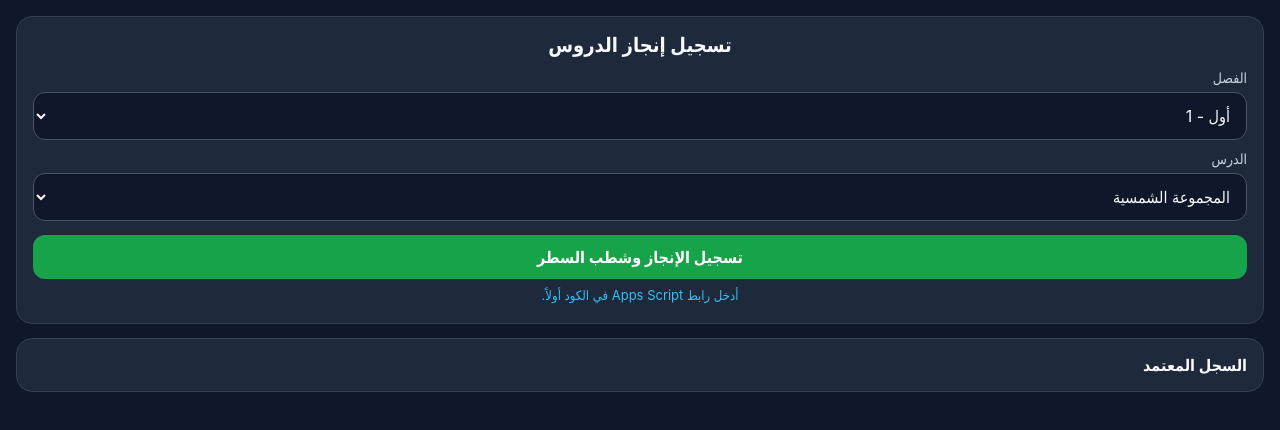
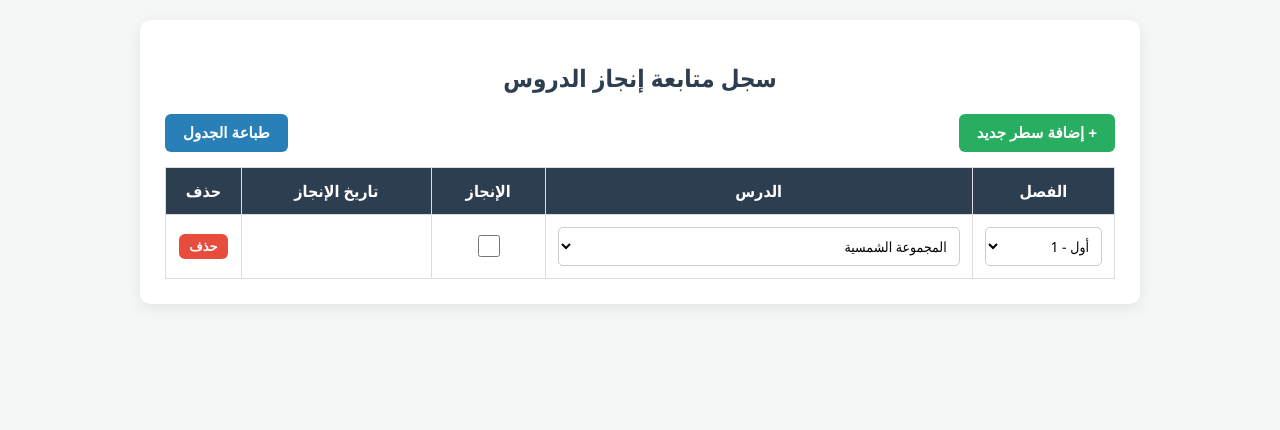
Before and after one commit to taas2079/lessons, a plain HTML site: page index.html in a window 1280 px wide. Drawn offline with Linux system fonts and the light colour scheme.

Commit message:
Refactor index.html for improved layout and styles

```diff
--- a/index.html
+++ b/index.html
@@ -1,151 +1,306 @@
 <!DOCTYPE html>
 <html lang="ar" dir="rtl">
 <head>
-  <meta charset="UTF-8" />
-  <meta name="viewport" content="width=device-width, initial-scale=1.0, maximum-scale=1.0, user-scalable=no" />
-  <meta name="apple-mobile-web-app-capable" content="yes" />
-  <meta name="apple-mobile-web-app-title" content="متابعة الدروس" />
-  <title>متابعة الدروس</title>
+    <meta charset="UTF-8">
+    <meta name="viewport" content="width=device-width, initial-scale=1.0">
+    <title>متابعة إنجاز الدروس</title>
     <style>
-    * { box-sizing: border-box; font-family: -apple-system, BlinkMacSystemFont, "Segoe UI", Tahoma, sans-serif; }
-    body { margin: 0; background: #0f172a; color: #f8fafc; padding: 16px; }
-    .card { background: #1e293b; border-radius: 16px; padding: 16px; margin-bottom: 14px; border: 1px solid #334155; }
-    h1 { margin: 0 0 12px; font-size: 20px; text-align: center; }
-    label { display: block; margin: 10px 0 6px; font-size: 14px; color: #cbd5e1; }
-    select, button { width: 100%; border-radius: 12px; font-size: 16px; padding: 12px; border: none; }
-    select { background: #0f172a; color: #f8fafc; border: 1px solid #475569; }
-    .btn-save { margin-top: 14px; background: #16a34a; color: #fff; font-weight: 700; cursor: pointer; }
-    .btn-save:disabled { opacity: 0.5; }
-    .item { background: #0f172a; border-radius: 12px; padding: 12px; margin-top: 10px; display: flex; align-items: center; justify-content: space-between; gap: 10px; border: 1px solid #334155; }
-    .item.done { background: #2a1215; border-color: #dc2626; }
-    .item.done .title { text-decoration: line-through; color: #f87171; }
-    .title { font-size: 15px; font-weight: 600; }
-    .meta { font-size: 12px; color: #94a3b8; margin-top: 4px; }
-    input[type="checkbox"] { width: 24px; height: 24px; accent-color: #dc2626; cursor: pointer; }
-    .status { text-align: center; font-size: 13px; color: #38bdf8; min-height: 20px; margin-top: 8px; }
+        body {
+            font-family: 'Segoe UI', Tahoma, Geneva, Verdana, sans-serif;
+            background-color: #f4f7f6;
+            margin: 0;
+            padding: 20px;
+            color: #333;
+        }
+        .container {
+            max-width: 950px;
+            margin: 0 auto;
+            background: #fff;
+            padding: 25px;
+            border-radius: 10px;
+            box-shadow: 0 4px 15px rgba(0,0,0,0.08);
+        }
+        h1 {
+            text-align: center;
+            color: #2c3e50;
+            margin-bottom: 20px;
+            font-size: 24px;
+        }
+        .controls {
+            display: flex;
+            justify-content: space-between;
+            margin-bottom: 15px;
+            gap: 10px;
+        }
+        button {
+            background-color: #27ae60;
+            color: white;
+            border: none;
+            padding: 10px 18px;
+            border-radius: 6px;
+            cursor: pointer;
+            font-size: 15px;
+            font-weight: bold;
+            transition: background 0.3s;
+        }
+        button:hover {
+            background-color: #219150;
+        }
+        button.print-btn {
+            background-color: #2980b9;
+        }
+        button.print-btn:hover {
+            background-color: #2471a3;
+        }
+        button.delete-btn {
+            background-color: #e74c3c;
+            padding: 5px 10px;
+            font-size: 13px;
+        }
+        button.delete-btn:hover {
+            background-color: #c0392b;
+        }
+        table {
+            width: 100%;
+            border-collapse: collapse;
+            margin-top: 10px;
+        }
+        th, td {
+            border: 1px solid #dcdde1;
+            padding: 12px;
+            text-align: center;
+            position: relative;
+        }
+        th {
+            background-color: #2c3e50;
+            color: white;
+            font-weight: bold;
+        }
+        select {
+            width: 100%;
+            padding: 8px;
+            border: 1px solid #ccc;
+            border-radius: 5px;
+            font-size: 14px;
+            background-color: #fff;
+            font-family: inherit;
+        }
+        input[type="checkbox"] {
+            width: 22px;
+            height: 22px;
+            cursor: pointer;
+            accent-color: #27ae60;
+        }
+        /* تنسيق الشطب الخطي بالأحمر على كامل السطر */
+        tr.completed {
+            background-color: #fff5f5;
+        }
+        tr.completed td {
+            color: #888;
+        }
+        tr.completed select {
+            color: #888;
+            background-color: #fdfdfd;
+        }
+        tr.completed td::after {
+            content: "";
+            position: absolute;
+            left: 0;
+            top: 50%;
+            width: 100%;
+            height: 2px;
+            background-color: #e74c3c;
+            pointer-events: none;
+        }
+        .date-cell {
+            font-weight: bold;
+            color: #2c3e50;
+            min-width: 140px;
+        }
+        @media print {
+            .controls, .action-col {
+                display: none !important;
+            }
+            body {
+                background: #fff;
+                padding: 0;
+            }
+            .container {
+                box-shadow: none;
+                padding: 0;
+            }
+        }
     </style>
 </head>
 <body>
-  <div class="card">
-    <h1>تسجيل إنجاز الدروس</h1>
-    <label for="classSelect">الفصل</label>
-    <select id="classSelect"></select>
 
-    <label for="lessonSelect">الدرس</label>
-    <select id="lessonSelect"></select>
+<div class="container">
+    <h1>سجل متابعة إنجاز الدروس</h1>
 
-    <button id="saveBtn" class="btn-save" onclick="addCompleted()">تسجيل الإنجاز وشطب السطر</button>
-    <div id="status" class="status"></div>
+    <div class="controls">
+        <button onclick="addRow()">+ إضافة سطر جديد</button>
+        <button class="print-btn" onclick="window.print()">طباعة الجدول</button>
     </div>
 
-  <div class="card">
-    <div style="font-weight:700; font-size:16px;">السجل المعتمد</div>
-    <div id="list"></div>
+    <table id="lessonsTable">
+        <thead>
+            <tr>
+                <th style="width: 15%;">الفصل</th>
+                <th style="width: 45%;">الدرس</th>
+                <th style="width: 12%;">الإنجاز</th>
+                <th style="width: 20%;">تاريخ الإنجاز</th>
+                <th class="action-col" style="width: 8%;">حذف</th>
+            </tr>
+        </thead>
+        <tbody id="tableBody">
+            <!-- الصفوف تضاف هنا تلقائياً -->
+        </tbody>
+    </table>
 </div>
 
 <script>
-    // ضع هنا رابط تطبيق الويب الناتج من Apps Script
-    const API_URL = "ضع_رابط_تطبيق_الويب_هنا";
+    const classesList = ["أول - 1", "أول - 2", "أول - 3", "أول - 4"];
 
-    const DEFAULT_CLASSES = ["أول - 1", "أول - 2", "أول - 3", "أول - 4"];
-    const DEFAULT_LESSONS = [
-      "المجموعة الشمسية", "شكل الأرض", "خطوط الطول ودوائر العرض", "حركة الأرض", "سطح الأرض",
-      "الحضارات القديمة", "الحضارة الإسلامية", "العلوم والمعارف في الحضارة الإسلامية",
-      "العمارة والفنون في الحضارة الإسلامية", "الجوانب الاقتصادية في الحضارة الإسلامية",
-      "التخطيط وأهدافه", "تنظيم الوقت", "شبه الجزيرة العربية قبل ظهور الإسلام",
-      "حياة النبي محمد صلى الله عليه وسلم قبل البعثة", "نزول الوحي والدعوة",
-      "هجرة النبي محمد صلى الله عليه وسلم", "غزوات النبي محمد صلى الله عليه وسلم",
-      "شمائل النبي محمد صلى الله عليه وسلم", "حجة الوداع ووفاة النبي محمد صلى الله عليه وسلم"
+    const lessonsList = [
+        "المجموعة الشمسية",
+        "شكل الأرض",
+        "خطوط الطول ودوائر العرض",
+        "حركة الأرض",
+        "سطح الأرض",
+        "الحضارات القديمة",
+        "الحضارة الإسلامية",
+        "العلوم والمعارف في الحضارة الإسلامية",
+        "العمارة والفنون في الحضارة الإسلامية",
+        "الجوانب الاقتصادية في الحضارة الإسلامية",
+        "التخطيط وأهدافه",
+        "تنظيم الوقت",
+        "شبه الجزيرة العربية قبل ظهور الإسلام",
+        "حياة النبي محمد صلى الله عليه وسلم قبل البعثة",
+        "نزول الوحي والدعوة",
+        "هجرة النبي محمد صلى الله عليه وسلم",
+        "غزوات النبي محمد صلى الله عليه وسلم",
+        "شمائل النبي محمد صلى الله عليه وسلم",
+        "حجة الوداع ووفاة النبي محمد صلى الله عليه وسلم"
     ];
 
-    function populateSelects(classes = DEFAULT_CLASSES, lessons = DEFAULT_LESSONS) {
-      const cSel = document.getElementById("classSelect");
-      const lSel = document.getElementById("lessonSelect");
-      cSel.innerHTML = classes.map(c => `<option value="${c}">${c}</option>`).join("");
-      lSel.innerHTML = lessons.map(l => `<option value="${l}">${l}</option>`).join("");
+    // جلب البيانات المحفوظة أو البدء بصف واحد افتراضي
+    let savedData = JSON.parse(localStorage.getItem('lessonsTrackerData')) || [
+        { classVal: classesList[0], lessonVal: lessonsList[0], completed: false, date: "" }
+    ];
+
+    function renderTable() {
+        const tbody = document.getElementById('tableBody');
+        tbody.innerHTML = '';
+
+        savedData.forEach((row, index) => {
+            const tr = document.createElement('tr');
+            if (row.completed) {
+                tr.classList.add('completed');
             }
 
-    function setStatus(msg) {
-      document.getElementById("status").textContent = msg;
+            // 1. خانة الفصل
+            const tdClass = document.createElement('td');
+            const selectClass = document.createElement('select');
+            classesList.forEach(cls => {
+                const option = document.createElement('option');
+                option.value = cls;
+                option.textContent = cls;
+                if (cls === row.classVal) option.selected = true;
+                selectClass.appendChild(option);
+            });
+            selectClass.onchange = (e) => updateRow(index, 'classVal', e.target.value);
+            tdClass.appendChild(selectClass);
+
+            // 2. خانة الدرس
+            const tdLesson = document.createElement('td');
+            const selectLesson = document.createElement('select');
+            lessonsList.forEach(lesson => {
+                const option = document.createElement('option');
+                option.value = lesson;
+                option.textContent = lesson;
+                if (lesson === row.lessonVal) option.selected = true;
+                selectLesson.appendChild(option);
+            });
+            selectLesson.onchange = (e) => updateRow(index, 'lessonVal', e.target.value);
+            tdLesson.appendChild(selectLesson);
+
+            // 3. خانة الإنجاز (علامة صح)
+            const tdCheck = document.createElement('td');
+            const checkbox = document.createElement('input');
+            checkbox.type = 'checkbox';
+            checkbox.checked = row.completed;
+            checkbox.onchange = (e) => toggleComplete(index, e.target.checked);
+            tdCheck.appendChild(checkbox);
+
+            // 4. خانة تاريخ الإنجاز
+            const tdDate = document.createElement('td');
+            tdDate.className = 'date-cell';
+            tdDate.textContent = row.date;
+
+            // زر الحذف
+            const tdAction = document.createElement('td');
+            tdAction.className = 'action-col';
+            const delBtn = document.createElement('button');
+            delBtn.className = 'delete-btn';
+            delBtn.textContent = 'حذف';
+            delBtn.onclick = () => deleteRow(index);
+            tdAction.appendChild(delBtn);
+
+            tr.appendChild(tdClass);
+            tr.appendChild(tdLesson);
+            tr.appendChild(tdCheck);
+            tr.appendChild(tdDate);
+            tr.appendChild(tdAction);
+
+            tbody.appendChild(tr);
+        });
     }
 
-    async function loadData() {
-      populateSelects();
-      if (!API_URL || API_URL.startsWith("ضع_")) {
-        setStatus("أدخل رابط Apps Script في الكود أولاً.");
-        return;
-      }
-      setStatus("جاري تحميل السجل...");
-      try {
-        const res = await fetch(API_URL);
-        const data = await res.json();
-        if (data.ok) {
-          populateSelects(data.classes || DEFAULT_CLASSES, data.lessons || DEFAULT_LESSONS);
-          renderList(data.rows || []);
-          setStatus("");
-        }
-      } catch (e) {
-        setStatus("تعذر الاتصال بالجدول.");
-      }
+    function addRow() {
+        savedData.push({
+            classVal: classesList[0],
+            lessonVal: lessonsList[0],
+            completed: false,
+            date: ""
+        });
+        saveAndRender();
     }
 
-    function renderList(rows) {
-      const list = document.getElementById("list");
-      if (!rows.length) {
-        list.innerHTML = `<div class="meta">لا توجد دروس مسجلة بعد.</div>`;
-        return;
-      }
-      list.innerHTML = rows.slice().reverse().map(r => `
-        <div class="item ${r.done ? "done" : ""}">
-          <div>
-            <div class="title">${r.className} — ${r.lessonName}</div>
-            <div class="meta">${r.dateText || "لم يُسجل تاريخ"}</div>
-          </div>
-          <input type="checkbox" ${r.done ? "checked" : ""} onchange="toggleRow(${r.rowNumber}, this.checked)" />
-        </div>
-      `).join("");
+    function updateRow(index, key, value) {
+        savedData[index][key] = value;
+        saveData();
     }
 
-    async function addCompleted() {
-      const btn = document.getElementById("saveBtn");
-      const className = document.getElementById("classSelect").value;
-      const lessonName = document.getElementById("lessonSelect").value;
-      btn.disabled = true;
-      setStatus("جاري الحفظ وتسجيل التاريخ...");
-      try {
-        await fetch(API_URL, {
-          method: "POST",
-          mode: "no-cors",
-          headers: { "Content-Type": "application/json" },
-          body: JSON.stringify({ action: "addCompleted", className, lessonName })
-        });
-        setTimeout(async () => {
-          await loadData();
-          btn.disabled = false;
-          setStatus("تم التسجيل وشطب السطر بالأحمر.");
-        }, 1200);
-      } catch (e) {
-        btn.disabled = false;
-        setStatus("حدث خطأ أثناء الحفظ.");
+    function toggleComplete(index, isChecked) {
+        savedData[index].completed = isChecked;
+        if (isChecked) {
+            const now = new Date();
+            // تنسيق اليوم والتاريخ باللغة العربية
+            const options = { weekday: 'long', year: 'numeric', month: 'numeric', day: 'numeric' };
+            savedData[index].date = now.toLocaleDateString('ar-SA', options);
+        } else {
+            savedData[index].date = "";
         }
+        saveAndRender();
     }
 
-    async function toggleRow(rowNumber, done) {
-      setStatus("جاري تحديث حالة السطر...");
-      try {
-        await fetch(API_URL, {
-          method: "POST",
-          mode: "no-cors",
-          headers: { "Content-Type": "application/json" },
-          body: JSON.stringify({ action: "toggleDone", rowNumber, done })
-        });
-        setTimeout(loadData, 1200);
-      } catch (e) {
-        setStatus("تعذر تحديث السطر.");
-      }
+    function deleteRow(index) {
+        savedData.splice(index, 1);
+        saveAndRender();
     }
 
-    loadData();
+    function saveData() {
+        localStorage.setItem('lessonsTrackerData', JSON.stringify(savedData));
+    }
+
+    function saveAndRender() {
+        saveData();
+        renderTable();
+    }
+
+    // تشغيل الجدول عند فتح الصفحة
+    renderTable();
 </script>
+
 </body>
 </html>
```
Lines whose indentation alone changed are shown as unchanged.
